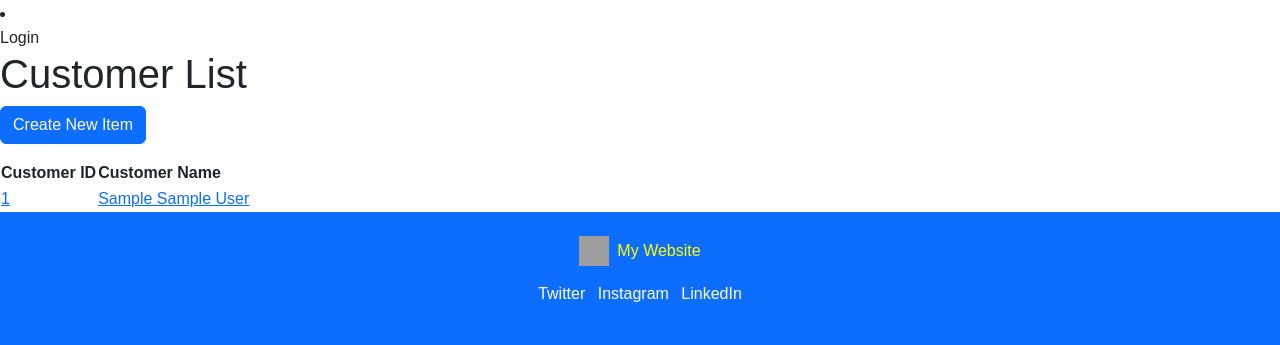
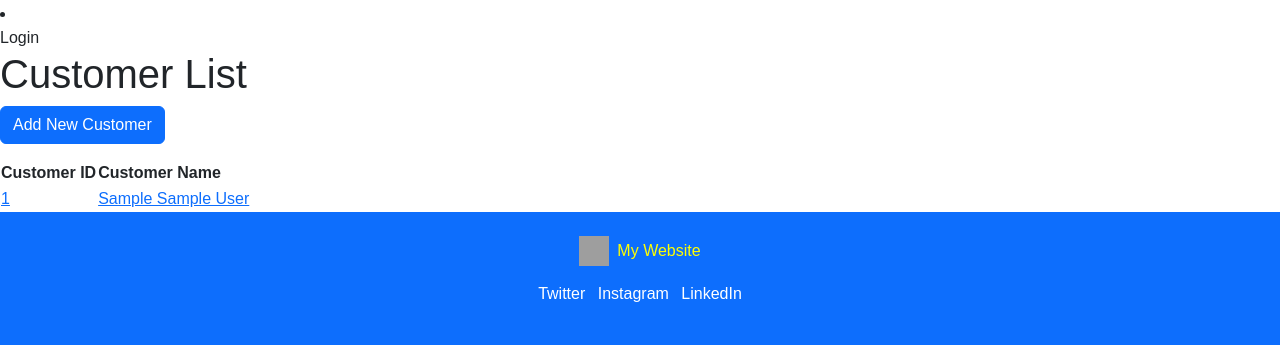
Before and after one commit to Terry-Martin/DriveAwayDeals, a Django app: page /customers/ in a window 1280 px wide. Shown: the part 142-487 px from the top of the page. Run offline with Django 4.2, Linux system fonts and the light colour scheme; tables that the repository leaves empty hold one stand-in row (Sample ...); grey boxes are pictures that could not be loaded.

Commit message:
Add customer create form, url and view

```diff
--- a/sale/templates/sale/customer_list.html
+++ b/sale/templates/sale/customer_list.html
@@ -6,7 +6,7 @@
 <h1>Customer List</h1>
 
 
-<a href="{% url 'customer_list' %}" class="btn btn-primary mb-3">Create New Item</a>
+<a href="{% url 'customer-create' %}" class="btn btn-primary mb-3">Add New Customer</a>
 
 <table>
     <tr>
```
